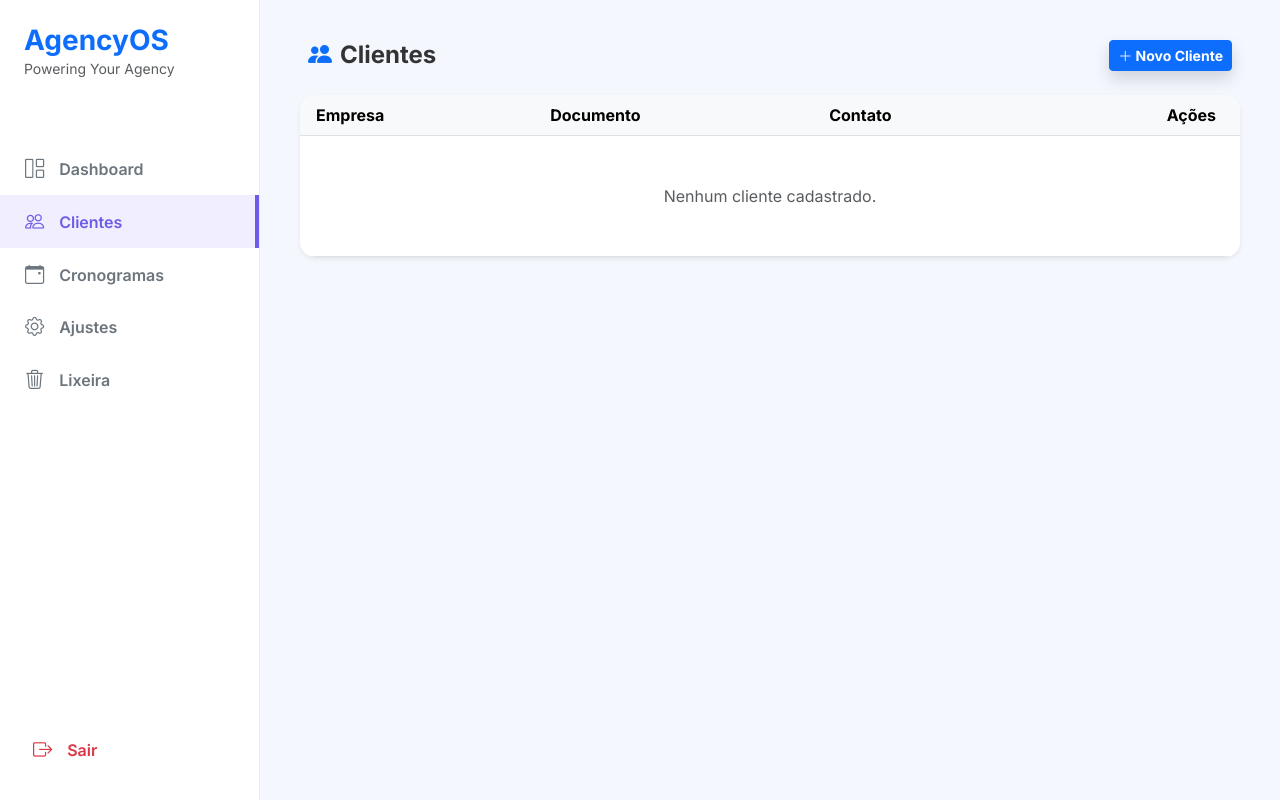
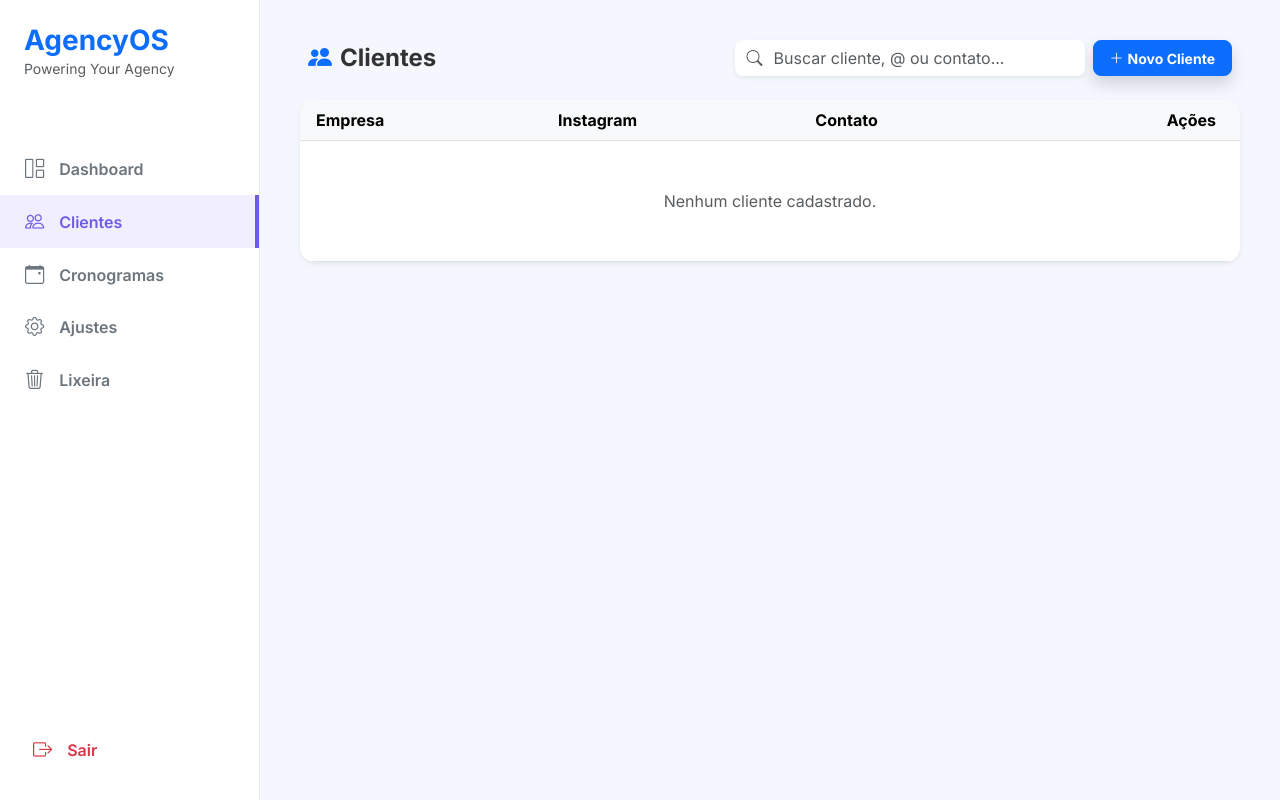
Before and after one commit to fegerke/AgencyOS, a Django app: page /clientes/ in a window 1280 px wide. Run offline with Django 5.2, Linux system fonts and the light colour scheme; the visitor is signed in with stand-in values (Sample User, id 1); data that the repository does not hold is empty; some libraries are stand-ins or nearby versions.

Commit message:
feat: add custom branding (colors/logos), agency auto-profile, and revamp client list with real-time search and social handles

```diff
--- a/core/forms.py
+++ b/core/forms.py
@@ -22,12 +22,13 @@ class MultipleFileField(forms.FileField):
 class AgenciaForm(forms.ModelForm):
     class Meta:
         model = Agencia
-        fields = ['nome_fantasia', 'razao_social', 'cnpj', 'email', 'telefone', 'logradouro', 'numero', 'complemento', 'bairro', 'cidade', 'estado', 'cep', 'logo']
+        fields = ['nome_fantasia', 'razao_social', 'cnpj', 'email', 'telefone', 'logradouro', 'numero', 'complemento', 'bairro', 'cidade', 'estado', 'cep', 'logo', 'cor_personalizada']
         widgets = {
             'cnpj': forms.TextInput(attrs={'class': 'form-control mask-cnpj', 'id': 'id_cnpj', 'autocomplete': 'off'}),
             'telefone': forms.TextInput(attrs={'class': 'form-control mask-tel', 'id': 'id_telefone', 'autocomplete': 'off'}),
             'cep': forms.TextInput(attrs={'class': 'form-control mask-cep', 'id': 'id_cep', 'autocomplete': 'off'}),
             'logo': forms.ClearableFileInput(attrs={'class': 'form-control'}),
+            'cor_personalizada': forms.TextInput(attrs={'type': 'color', 'class': 'form-control form-control-color'}),
         }
 
 class ClienteForm(forms.ModelForm):
@@ -37,7 +38,7 @@ class ClienteForm(forms.ModelForm):
     )
     class Meta:
         model = Cliente
-        fields = ['tipo_pessoa', 'nome_fantasia', 'razao_social', 'cnpj', 'cpf', 'email', 'telefone', 'nome_contato', 'whatsapp_contato', 'logo', 'cep', 'logradouro', 'numero', 'complemento', 'bairro', 'cidade', 'estado']
+        fields = ['tipo_pessoa', 'nome_fantasia', 'razao_social', 'cnpj', 'cpf', 'email', 'telefone', 'nome_contato', 'whatsapp_contato', 'logo', 'cep', 'logradouro', 'numero', 'complemento', 'bairro', 'cidade', 'estado', 'cor_personalizada']
         widgets = {
             'cnpj': forms.TextInput(attrs={'class': 'form-control mask-cnpj', 'id': 'id_cnpj', 'autocomplete': 'off'}),
             'cpf': forms.TextInput(attrs={'class': 'form-control mask-cpf', 'id': 'id_cpf', 'autocomplete': 'off'}),
@@ -46,6 +47,7 @@ class ClienteForm(forms.ModelForm):
             'cep': forms.TextInput(attrs={'class': 'form-control mask-cep', 'id': 'id_cep', 'autocomplete': 'off'}),
             'logo': forms.ClearableFileInput(attrs={'class': 'form-control'}),
             'email': forms.EmailInput(attrs={'class': 'form-control'}),
+            'cor_personalizada': forms.TextInput(attrs={'type': 'color', 'class': 'form-control form-control-color'}),
         }
 
 class CronogramaForm(forms.ModelForm):
--- a/core/models.py
+++ b/core/models.py
@@ -4,6 +4,8 @@ from django.utils.text import slugify
 from django.utils import timezone
 import uuid
 from django.core.exceptions import ValidationError
+from django.db.models.signals import post_save
+from django.dispatch import receiver
 
 # --- MANTENHA AS LISTAS DE OPÇÕES IGUAIS ---
 REDES_OPCOES = [
@@ -49,7 +51,7 @@ class BaseEmpresa(models.Model):
     cnpj = models.CharField(max_length=18, blank=True, null=True)
     cpf = models.CharField(max_length=14, blank=True, null=True)
     tipo_pessoa = models.CharField(max_length=2, choices=[('PF', 'PESSOA FISICA'), ('PJ', 'PESSOA JURÍDICA')], default='PJ')
-    email = models.EmailField()
+    email = email = models.EmailField(max_length=255, blank=True, null=True)
     telefone = models.CharField(max_length=20, blank=True, null=True)
     logo = models.ImageField(upload_to='logos/', blank=True, null=True)
     # NOVO CAMPO PARA O LINK DO DROPBOX
@@ -61,7 +63,9 @@ class BaseEmpresa(models.Model):
 
 class Agencia(BaseEmpresa, BaseEndereco):
     socios = models.ManyToManyField(User, related_name='agencias_socio', blank=True)
+    perfil_cliente = models.OneToOneField('Cliente', on_delete=models.SET_NULL, null=True, blank=True, related_name='agencia_vinculada')
     def __str__(self): return self.nome_fantasia
+    cor_personalizada = models.CharField(max_length=7, default="#6c5ce7", help_text="Cor Hex")
 
 class Cliente(BaseEmpresa, BaseEndereco):
     agencia = models.ForeignKey(Agencia, on_delete=models.CASCADE, related_name='clientes')
@@ -70,6 +74,7 @@ class Cliente(BaseEmpresa, BaseEndereco):
     whatsapp_contato = models.CharField(max_length=20, blank=True, null=True)
     token_convite = models.UUIDField(default=uuid.uuid4, editable=False, unique=True)
     def __str__(self): return self.nome_fantasia
+    cor_personalizada = models.CharField(max_length=7, default="#6c5ce7", help_text="Cor em formato Hex (ex: #6c5ce7)")
 
 class Cronograma(models.Model):
     cliente = models.ForeignKey(Cliente, on_delete=models.CASCADE, related_name='cronogramas')
@@ -161,3 +166,29 @@ def get_agencia_inteligente(self):
     return None
 
 User.add_to_class('minha_agencia', get_agencia_inteligente)
+
+@receiver(post_save, sender=Agencia)
+def criar_perfil_cliente_agencia(sender, instance, created, **kwargs):
+    # Se a agência ainda não tem um perfil de cliente vinculado
+    if not instance.perfil_cliente:
+        # Cria um novo cliente usando os dados da agência
+        novo_cliente = Cliente.objects.create(
+            agencia=instance, # <--- A LINHA MÁGICA QUE FALTAVA
+            nome_fantasia=instance.nome_fantasia,
+            razao_social=instance.razao_social,
+            cnpj=instance.cnpj,
+            email=instance.email,
+            cor_personalizada=instance.cor_personalizada,
+            tipo_pessoa='PJ',
+            logo=instance.logo
+        )
+        # Salva o vínculo no banco
+        Agencia.objects.filter(pk=instance.pk).update(perfil_cliente=novo_cliente)
+    else:
+        # Atualiza os dados se a agência for editada
+        cliente = instance.perfil_cliente
+        cliente.nome_fantasia = instance.nome_fantasia
+        cliente.cor_personalizada = instance.cor_personalizada
+        if instance.logo:
+            cliente.logo = instance.logo
+        cliente.save()
--- a/core/templates/core/listar_clientes.html
+++ b/core/templates/core/listar_clientes.html
@@ -4,39 +4,52 @@
 
 {% block content %}
 <div class="container-fluid p-0">
-    <div class="d-flex justify-content-between align-items-center mb-4 px-2">
-        <h2 class="fw-bold mb-0 h4"><i class="bi bi-people-fill text-primary me-2"></i>Clientes</h2>
-        <a href="{% url 'cadastrar_cliente' %}" class="btn btn-primary shadow btn-sm fw-bold">
-            <i class="bi bi-plus-lg"></i> Novo Cliente
-        </a>
+    <div class="row mb-4 px-2 g-3 align-items-center">
+        <div class="col-12 col-md-4 d-flex align-items-center">
+            <h2 class="fw-bold mb-0 h4"><i class="bi bi-people-fill text-primary me-2"></i>Clientes</h2>
+        </div>
+        <div class="col-12 col-md-8 d-flex justify-content-md-end gap-2">
+            <div class="input-group shadow-sm" style="max-width: 350px; border-radius: 8px; overflow: hidden;">
+                <span class="input-group-text bg-white border-0"><i class="bi bi-search text-muted"></i></span>
+                <input type="text" id="buscaCliente" class="form-control border-0 ps-0" placeholder="Buscar cliente, @ ou contato..." autocomplete="off">
+            </div>
+            <a href="{% url 'cadastrar_cliente' %}" class="btn btn-primary shadow btn-sm fw-bold d-flex align-items-center px-3" style="border-radius: 8px;">
+                <i class="bi bi-plus-lg me-1"></i> Novo Cliente
+            </a>
+        </div>
     </div>
 
     <div class="card border-0 shadow-sm d-none d-md-block" style="border-radius: 15px; overflow: hidden;">
         <div class="table-responsive">
-            <table class="table table-hover align-middle mb-0">
+            <table class="table table-hover align-middle mb-0" id="tabelaClientes">
                 <thead class="table-light">
                     <tr>
                         <th class="ps-3">Empresa</th>
-                        <th>Documento</th>
+                        <th>Instagram</th>
                         <th>Contato</th>
                         <th class="text-end pe-4">Ações</th>
                     </tr>
                 </thead>
                 <tbody>
-                    {% for cliente in clientes %}
-                    <tr>
+                    {% for cliente in clientes|dictsort:"nome_fantasia" %}
+                    <tr class="cliente-item">
                         <td class="ps-3">
                             <div class="fw-bold text-dark">{{ cliente.nome_fantasia }}</div>
-                            <small class="text-muted">{{ cliente.razao_social|default:"" }}</small>
                         </td>
                         <td>
-                            <small class="text-secondary">
-                                {% if cliente.tipo_pessoa == 'PJ' %}{{ cliente.cnpj }}{% else %}{{ cliente.cpf }}{% endif %}
-                            </small>
+                            {% if cliente.redes_sociais.instagram.perfil %}
+                                <span class="text-dark small fw-medium">
+                                    <i class="bi bi-instagram text-danger me-1"></i>{{ cliente.redes_sociais.instagram.perfil }}
+                                </span>
+                            {% else %}
+                                <span class="text-muted small">-</span>
+                            {% endif %}
                         </td>
                         <td>
-                            <div class="small">{{ cliente.nome_contato|default:"-" }}</div>
-                            <div class="text-muted" style="font-size: 0.75rem;">{{ cliente.telefone|default:"" }}</div>
+                            <div class="small fw-medium">{{ cliente.nome_contato|default:"-" }}</div>
+                            <div class="text-muted" style="font-size: 0.75rem;">
+                                <i class="bi bi-whatsapp text-success me-1"></i>{{ cliente.whatsapp_contato|default:"-" }}
+                            </div>
                         </td>
                         <td class="text-end pe-3">
                             <div class="btn-group">
@@ -50,7 +63,7 @@
                         </td>
                     </tr>
                     {% empty %}
-                    <tr>
+                    <tr id="semClientesMsg">
                         <td colspan="4" class="text-center py-5 text-muted">Nenhum cliente cadastrado.</td>
                     </tr>
                     {% endfor %}
@@ -59,13 +72,17 @@
         </div>
     </div>
 
-    <div class="d-md-none px-2">
-        {% for cliente in clientes %}
-        <div class="card border-0 shadow-sm mb-3 p-3" style="border-radius: 15px;">
+    <div class="d-md-none px-2" id="listaMobile">
+        {% for cliente in clientes|dictsort:"nome_fantasia" %}
+        <div class="card border-0 shadow-sm mb-3 p-3 cliente-item mobile-card" style="border-radius: 15px;">
             <div class="d-flex justify-content-between align-items-start mb-2">
                 <div>
                     <h6 class="fw-bold mb-0 text-dark">{{ cliente.nome_fantasia }}</h6>
-                    <small class="text-muted">{% if cliente.tipo_pessoa == 'PJ' %}{{ cliente.cnpj }}{% else %}{{ cliente.cpf }}{% endif %}</small>
+                    {% if cliente.redes_sociais.instagram.perfil %}
+                        <small class="text-muted"><i class="bi bi-instagram text-danger me-1"></i>{{ cliente.redes_sociais.instagram.perfil }}</small>
+                    {% else %}
+                        <small class="text-muted">Sem Instagram</small>
+                    {% endif %}
                 </div>
                 <span class="badge bg-success-light px-2 py-1">Ativo</span>
             </div>
@@ -98,12 +115,15 @@
     .bg-success-light { background-color: #e3fcef !important; color: #155724 !important; font-size: 0.7rem; }
     .table-hover tbody tr:hover { background-color: #f8f9fa; }
     .btn-light:hover { background-color: #e2e6ea; }
+    .input-group:focus-within { box-shadow: 0 0 0 0.25rem rgba(108, 92, 231, 0.25) !important; }
+    .input-group input:focus { box-shadow: none !important; }
 </style>
 {% endblock %}
 
 {% block extra_js %}
 <script src="https://cdn.jsdelivr.net/npm/sweetalert2@11"></script>
 <script>
+// CONFIRMAÇÃO DE EXCLUSÃO
 function confirmarExclusaoCliente(url, nome) {
     Swal.fire({
         title: 'Excluir Cliente?',
@@ -121,5 +141,20 @@ function confirmarExclusaoCliente(url, nome) {
         }
     })
 }
+
+// LÓGICA DE BUSCA EM TEMPO REAL
+document.getElementById('buscaCliente').addEventListener('keyup', function() {
+    let filter = this.value.toLowerCase();
+    let itens = document.querySelectorAll('.cliente-item');
+
+    itens.forEach(function(item) {
+        let texto = item.innerText.toLowerCase();
+        if (texto.includes(filter)) {
+            item.style.display = '';
+        } else {
+            item.style.display = 'none';
+        }
+    });
+});
 </script>
 {% endblock %}
```
Also changed, not shown: core/templates/core/cadastrar_cliente.html (+11 -3 lines), core/templates/core/configurar_agencia.html (+7 -3 lines), core/templates/core/listar_cronogramas.html (+23 -44 lines), core/migrations/0034_agencia_cor_personalizada_cliente_cor_personalizada_and_more.py (added), core/migrations/0035_remove_cliente_perfil_cliente_agencia_perfil_cliente.py (added).
